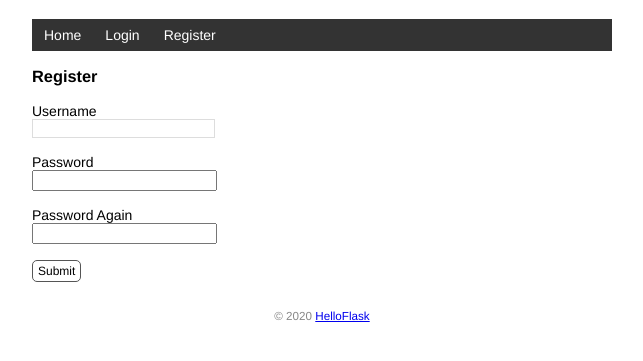
After one commit to DRRMAST/watchlist, a Flask app: page /register in a window 1280 px wide. The commit adds this page. Shown: the part 40-401 px from the top of the page, without its empty margins (318-961 px from the left). Run offline with Flask 2, Linux system fonts and the light colour scheme; data comes from the database, SQL or seed files in the repository.

Commit message:
Add register

```diff
--- a/watchlist/__init__.py
+++ b/watchlist/__init__.py
@@ -6,8 +6,8 @@ from flask_sqlalchemy import SQLAlchemy
 from flask_login import LoginManager
 
 app = Flask(__name__)
-app.config['SECRET_KEY'] = 'dev'
-app.config['SQLALCHEMY_DATABASE_URI'] = 'sqlite:////' + os.path.join(os.path.dirname(app.root_path), 'data.db')
+app.config['SECRET_KEY'] = os.getenv('SECRET_KEY', 'dev')
+app.config['SQLALCHEMY_DATABASE_URI'] = 'sqlite:////' + os.path.join(os.path.dirname(app.root_path), os.getenv('DATABASE_FILE', 'data.db'))
 app.config['SQLALCHEMY_TRACK+MODIFICATIONS'] = False
 
 db = SQLAlchemy(app)
--- a/watchlist/commands.py
+++ b/watchlist/commands.py
@@ -40,7 +40,7 @@ def forge():
 		{'title': 'The Pork of Music', 'year': '2012'},
 	]
 
-	user = User(name=name)
+	user = User(username=name)
 	db.session.add(user)
 	for m in movies:
 		movie = Movie(title=m['title'], year=m['year'])
--- a/watchlist/models.py
+++ b/watchlist/models.py
@@ -6,9 +6,9 @@ from watchlist import db
 
 class User(db.Model, UserMixin):
 	id = db.Column(db.Integer, primary_key=True)
-	name = db.Column(db.String(20))
 	username = db.Column(db.String(20))
 	password_hash = db.Column(db.String(128))
+	movies = db.relationship('Movie', backref='user')
 
 	def set_password(self, password):
 		self.password_hash = generate_password_hash(password)
@@ -20,3 +20,4 @@ class Movie(db.Model):
 	id = db.Column(db.Integer, primary_key=True)
 	title = db.Column(db.String(60))
 	year = db.Column(db.String(4))
+	user_id = db.Column(db.Integer, db.ForeignKey('user.id'))
--- a/watchlist/templates/base.html
+++ b/watchlist/templates/base.html
@@ -24,6 +24,7 @@
 			<li><a href="{{ url_for('logout') }}">Logout</a></li>
             {% else %}
 			<li><a href="{{ url_for('login') }}">Login</a></li>
+			<li><a href="{{ url_for('register') }}">Register</a></li>
 			{% endif %}
         </ul>
     </nav>
--- /dev/null
+++ b/watchlist/templates/register.html
@@ -0,0 +1,14 @@
+{% extends 'base.html' %}
+
+{% block content %}
+<h3>Register</h3>
+<form method="post">
+	Username<br>
+	<input type="text" name="username" required><br><br>
+	Password<br>
+	<input type="password" name="password" required><br><br>
+	Password Again<br>
+	<input type="password" name="password_again" required><br><br>
+	<input class="btn" type="submit" name="submit" value="Submit">
+</form>
+{% endblock %}
--- a/watchlist/views.py
+++ b/watchlist/views.py
@@ -4,7 +4,7 @@ from flask_login import login_user, login_required, logout_user, current_user
 from watchlist import app, db
 from watchlist.models import User, Movie
 
-
+'''
 @app.route('/login', methods=['GET', 'POST'])
 def login():
 	if request.method == 'POST':
@@ -28,6 +28,35 @@ def login():
 		return redirect(url_for('login'))
 
 	return render_template('login.html')
+'''
+@app.route('/login', methods=['GET', 'POST'])
+def login():
+	if request.method == 'POST':
+		username = request.form['username']
+		password = request.form['password']
+
+		if not username or not password:
+			flash('Invalid input.')
+			return redirect(url_for('login'))
+
+		#user = User.query.first()
+		user = User.query.filter_by(username=username).first()
+		if not user:
+			flash('no user')
+			return redirect(url_for('login'))
+		if username == user.username and user.validate_password(password):
+			login_user(user)
+			flash('Login success')
+			print('Login success')
+			return redirect(url_for('index'))
+
+		flash('Invalid username or password.')
+		print('Invalid input')
+		return redirect(url_for('login'))
+
+	return render_template('login.html')
+
+
 
 @app.route('/logout')
 @login_required
@@ -35,6 +64,27 @@ def logout():
 	logout_user()
 	flash('Goodbye.')
 	return redirect(url_for('index'))
+
+
+@app.route('/register', methods=['GET', 'POST'])
+def register():
+	if request.method == 'POST':
+		username = request.form['username']
+		password = request.form['password']
+		password_again = request.form['password_again']
+
+		if not username or not password or not password_again or password != password_again:
+			flash('Invalid input')
+			return redirect(url_for('register'))
+
+		user = User(username=username)
+		user.set_password(password)
+		db.session.add(user)
+		db.session.commit()
+		return redirect(url_for('login'))
+
+	return render_template('register.html')
+
 
 @app.route('/', methods=['GET', 'POST'])
 def index():
@@ -47,13 +97,19 @@ def index():
 		if not title or not year or len(year) > 4 or len(title) > 60:
 			flash('Invalid input.')
 			return redirect(url_for('index'))
-		movie = Movie(title=title, year=year)
+		movie = Movie(title=title, year=year, user=current_user._get_current_object())
 		db.session.add(movie)
 		db.session.commit()
 		flash('Item created.')
 		return redirect(url_for('index'))
-	user = User.query.first()
-	movies = Movie.query.all()
+
+	if current_user.is_authenticated:
+		user = current_user
+		print(current_user)
+		movies = Movie.query.join(User, Movie.user_id==current_user.id).all()
+	else:
+		user = User.query.first()
+		movies = Movie.query.all()
 	return render_template('index.html', user=user, movies=movies)
 
 
```
Also changed, not shown: requirements.txt (added, +11 -0 lines), wsgi.py (added, +9 -0 lines), data.db, 1 other file.
